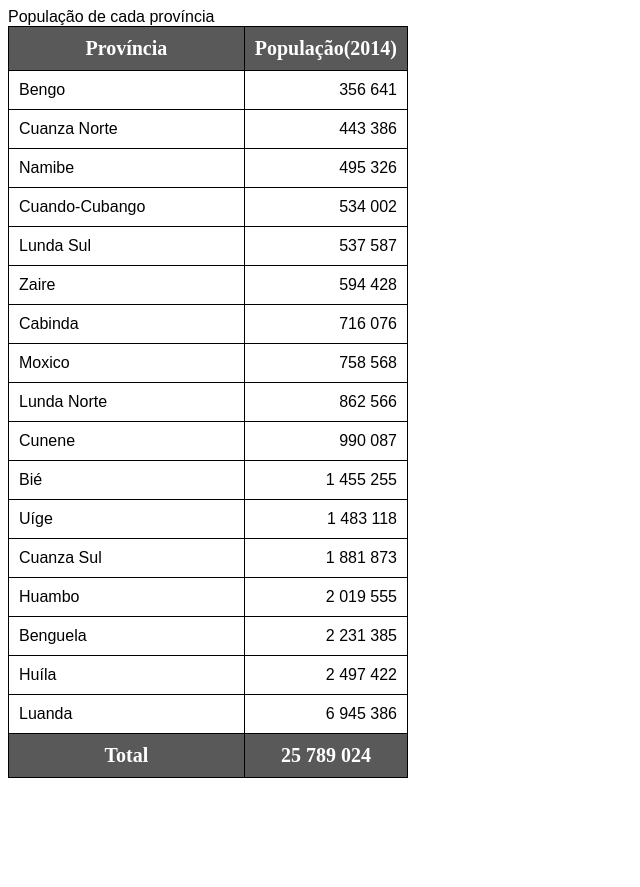
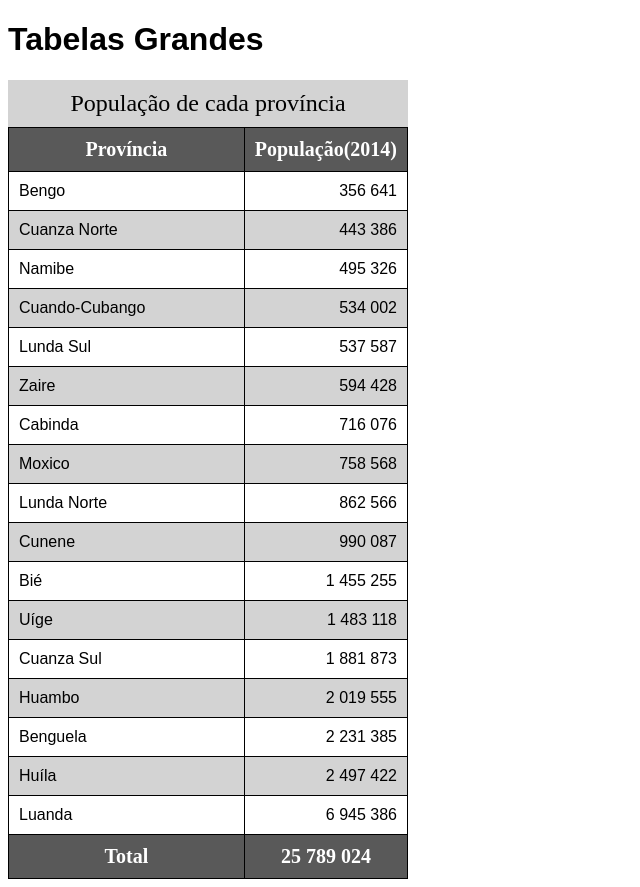
Before and after one commit to denizumba/html-css, a plain HTML site: page exercícios/ex023/tabela002.html in a window 1280 px wide. Shown: the whole page, without its empty margins (0-640 px from the left). Before the commit the page ends 800 px from the top, so only its background shows below. Drawn offline with Linux system fonts and the light colour scheme.

Commit message:
background

```diff
--- a/exercícios/ex023/style.css
+++ b/exercícios/ex023/style.css
@@ -7,7 +7,9 @@ body {
 }
 
 caption {
-    background-color: gray;
+    background-color: lightgray;
+    padding: 10px;
+    font: 1.5em bold;
     color: black;
 }
 
@@ -30,3 +32,10 @@ td, th {
 td.num {
     text-align: right;
 }
+
+/* Efeito zebrado
+    Para tal, podemos usar os valores 2n, 2n-1, odd ou even.
+*/
+tbody > tr:nth-child(even) {
+    background-color: lightgray;
+}
--- a/exercícios/ex023/tabela002.html
+++ b/exercícios/ex023/tabela002.html
@@ -7,8 +7,9 @@
     <link rel="stylesheet" href="style.css">
 </head>
 <body>
-    <caption>População de cada província</caption>
+    <h1>Tabelas Grandes</h1>
     <table>
+        <caption>População de cada província</caption>
         <thead>
             <tr>
                 <th scope="col">Província</th>
```
